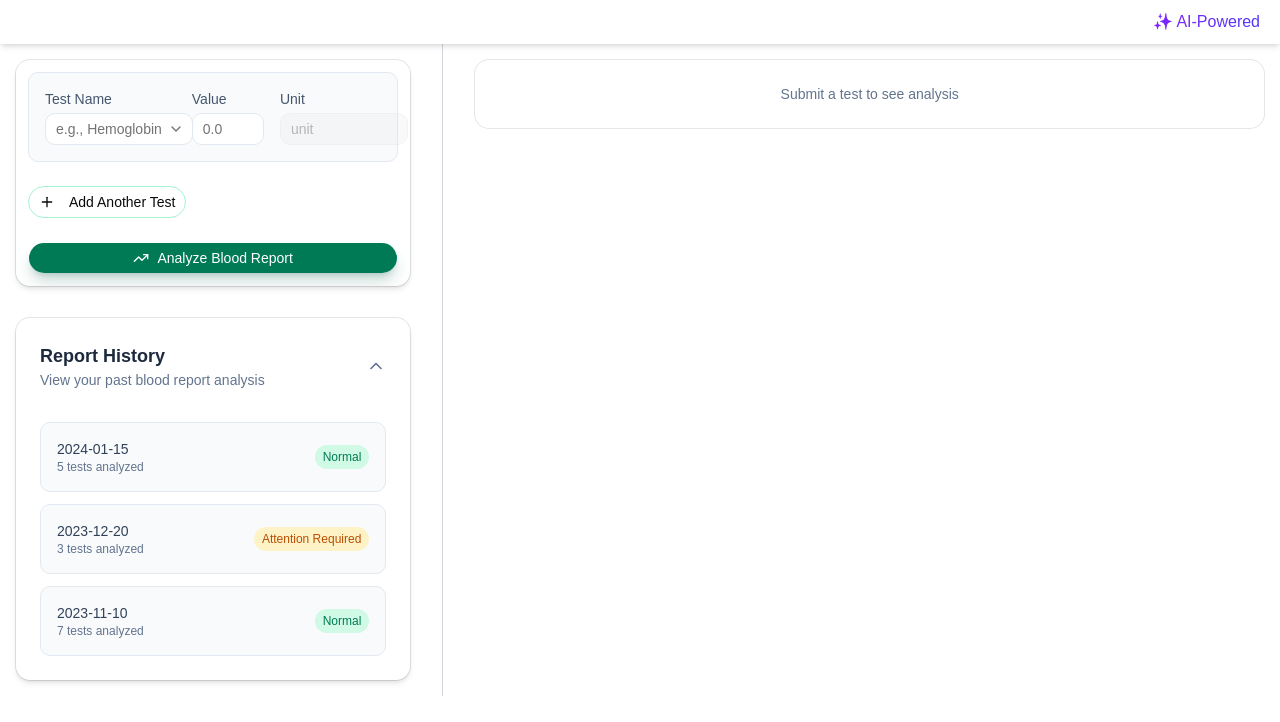
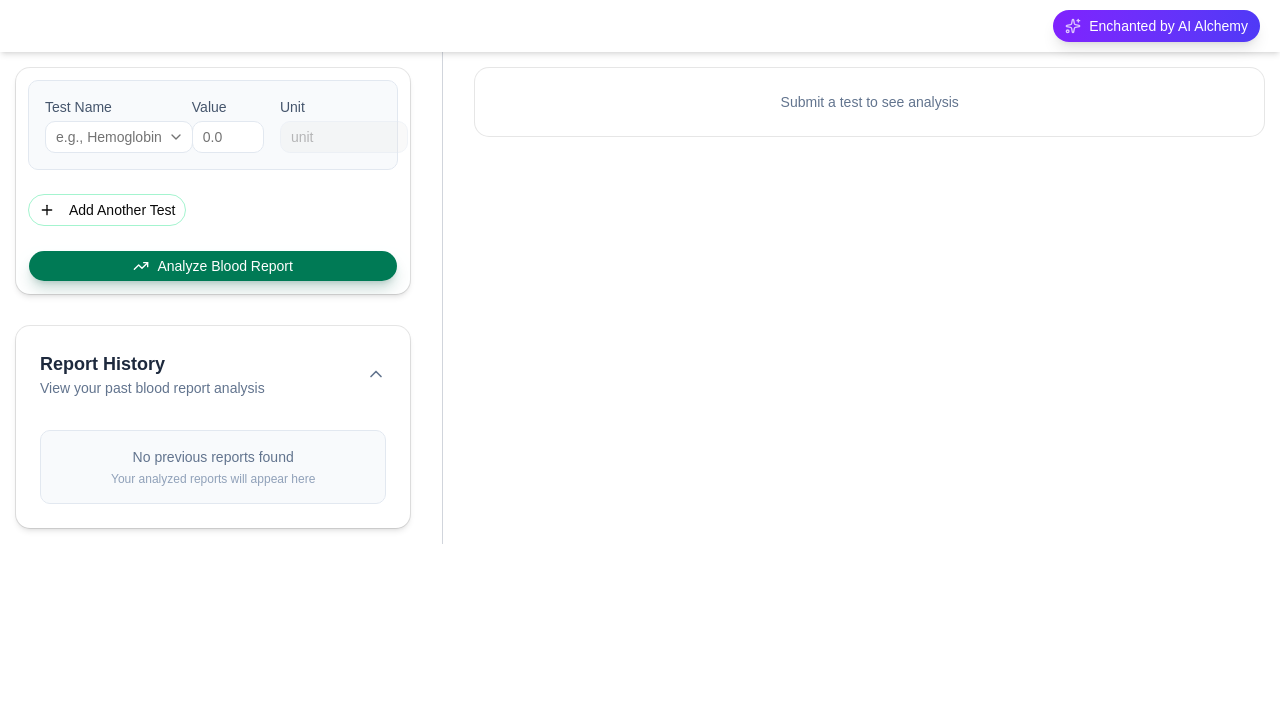
Before and after one commit to xyeemm/Blood-Analysis-frontend, a React (Vite) app: page / in a window 1280 px wide. Shown: the top 722 px of the page. Built offline with nearby package versions, Linux system fonts and the light colour scheme.

Commit message:
feat: enhance analysis result handling and local storage management

```diff
--- a/src/components/Layout/Layout.tsx
+++ b/src/components/Layout/Layout.tsx
@@ -1,3 +1,4 @@
+import { Sparkles } from 'lucide-react'
 import { Outlet } from 'react-router-dom'
 import { Toaster } from 'sonner'
 
@@ -6,10 +7,10 @@ const Layout = () => {
 		<div>
 			<header>
 				<div className='sticky flex justify-end px-5 py-2.5 bg-white shadow-md'>
-					{/* <span>Powered by ChatGPT</span> */}
-					<span className='bg-gradient-to-r from-violet-600 to-indigo-600 bg-clip-text text-transparent'>
-						✨ AI-Powered
-					</span>
+					<div className='flex items-center gap-2 px-3 py-1.5 rounded-full bg-gradient-to-r from-violet-600 to-indigo-600 text-white text-sm font-medium shadow-lg'>
+						<Sparkles  className='w-4 h-4 animate-pulse'  />
+						<span>Enchanted by AI Alchemy </span>
+					</div>
 				</div>
 			</header>
 			<div>
--- a/src/components/leftSide/LeftSide.tsx
+++ b/src/components/leftSide/LeftSide.tsx
@@ -91,6 +91,8 @@ const LeftSide = ({
 			const formattedResults = results.map((r) => r.data)
 			onAnalysisComplete(formattedResults)
 			console.log('Analysis Results:', results)
+			localStorage.setItem('bloodTestResults', JSON.stringify(formattedResults))
+
 			toast.success('Report analyzed successfully!')
 		} catch (err: any) {
 			toast.error(err.message || 'Something went wrong.')
@@ -98,6 +100,8 @@ const LeftSide = ({
 			setLoading(false)
 		}
 	}
+	const storedResult = localStorage.getItem('bloodTestResults')
+	const storedResultArray = storedResult ? JSON.parse(storedResult) : []
 
 	return (
 		<div>
@@ -246,17 +250,7 @@ const LeftSide = ({
 				{historyOpen && (
 					<div className='space-y-3'>
 						{(() => {
-							const reports = [
-								{ id: 1, date: '2024-01-15', tests: 5, status: 'Normal' },
-								{
-									id: 2,
-									date: '2023-12-20',
-									tests: 3,
-									status: 'Attention Required',
-								},
-								{ id: 3, date: '2023-11-10', tests: 7, status: 'Normal' },
-							]
-							if (reports.length < 1) {
+							if (!storedResultArray || storedResultArray.length === 0) {
 								return (
 									<div className='p-4 bg-slate-50 rounded-lg border border-slate-200 text-center'>
 										<p className='text-sm text-slate-500'>
@@ -268,17 +262,19 @@ const LeftSide = ({
 									</div>
 								)
 							}
-							return reports.map((report) => (
+							return storedResultArray.map((report: any, index: number) => (
 								<div
-									key={report.id}
+									key={index}
 									className='p-4 bg-slate-50 rounded-lg border border-slate-200 flex justify-between items-center hover:bg-slate-100 cursor-pointer transition-colors'
 								>
 									<div>
 										<p className='text-sm font-medium text-slate-700'>
-											{report.date}
+											{report.checkedAt
+												? `Checked on ${new Date(report.checkedAt).toISOString().split('T')[0]}`
+												: 'Unknown Date'}
 										</p>
 										<p className='text-xs text-slate-500'>
-											{report.tests} tests analyzed
+											{report.testName} test analyzed
 										</p>
 									</div>
 									<span
```
